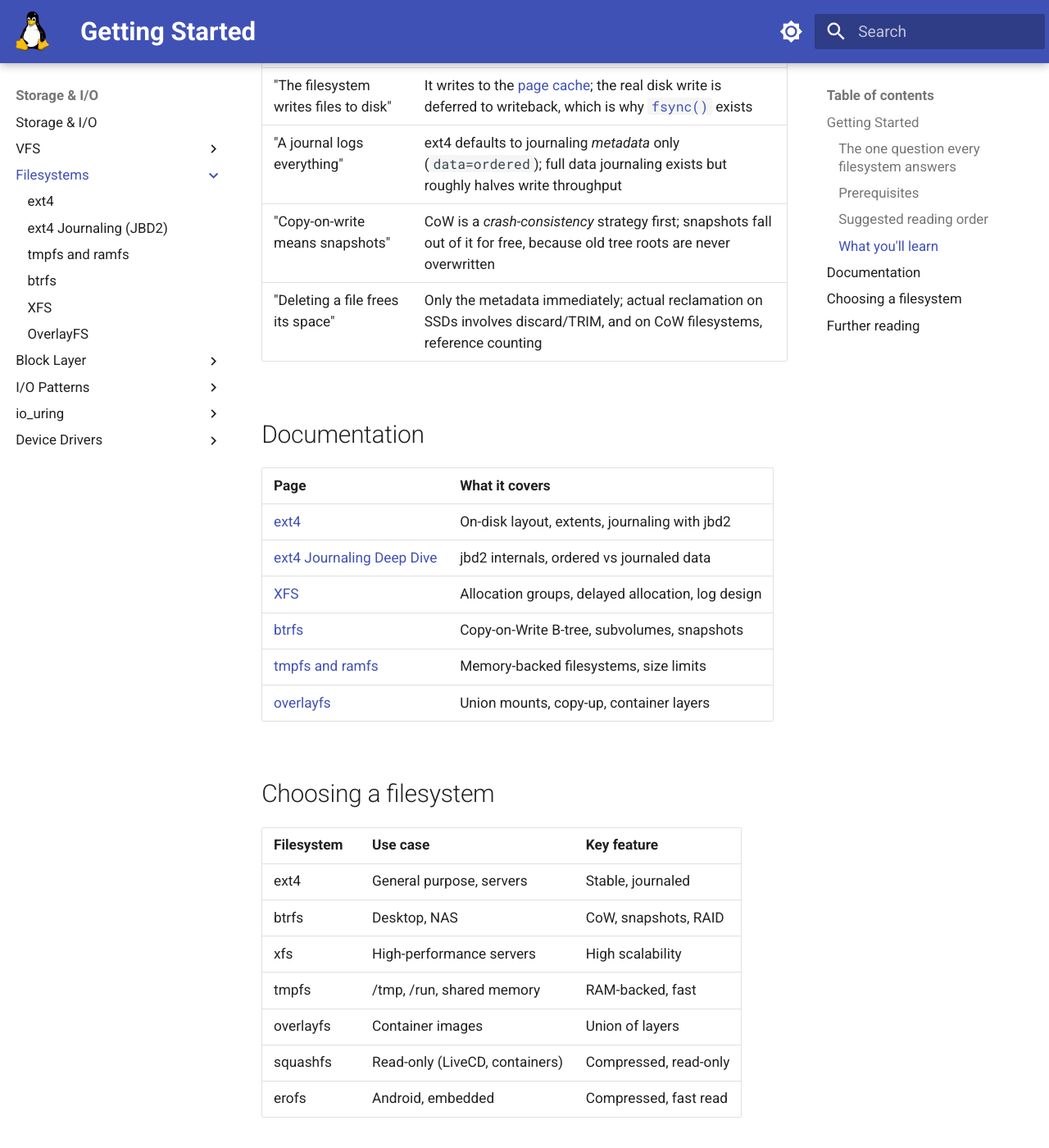
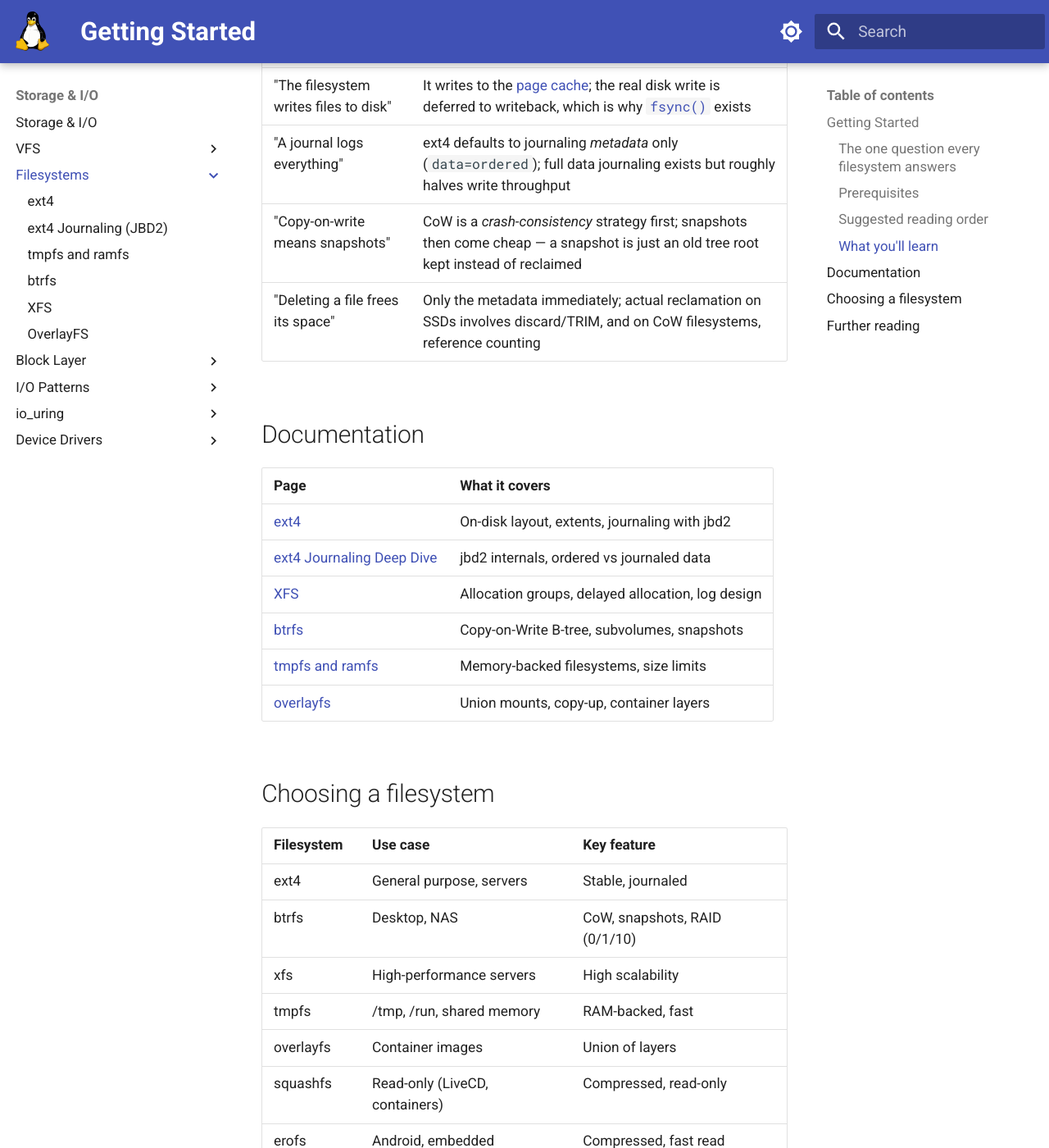
Before and after one commit to laveeshb/linux-kernel-internals, an MkDocs documentation site: the page built from docs/filesystems/README.md, in a window 1280 px wide and 1400 px high, scrolled down 2399 px. Shown: the whole window at 82% size. Built offline with MkDocs 1.6.1 and Material for MkDocs 9.7.7, drawn with Linux system fonts in a browser that asks for light colours.

Commit message:
filesystems: soften CoW-snapshot and btrfs-RAID phrasing (review polish)
'never overwritten' overstated — unreferenced tree roots are reclaimed; a
snapshot is simply an old root kept instead of reclaimed. And scope the btrfs
RAID feature to 0/1/10 (RAID5/6 remains unstable upstream).

```diff
--- a/docs/filesystems/README.md
+++ b/docs/filesystems/README.md
@@ -55,7 +55,7 @@ Familiarity with the [VFS](../vfs/README.md) (the layer above, which dispatches
 |---|---|
 | "The filesystem writes files to disk" | It writes to the [page cache](../mm/page-cache.md); the real disk write is deferred to writeback, which is why [`fsync()`](../io/page-cache-writeback.md) exists |
 | "A journal logs everything" | ext4 defaults to journaling *metadata* only (`data=ordered`); full data journaling exists but roughly halves write throughput |
-| "Copy-on-write means snapshots" | CoW is a *crash-consistency* strategy first; snapshots fall out of it for free, because old tree roots are never overwritten |
+| "Copy-on-write means snapshots" | CoW is a *crash-consistency* strategy first; snapshots then come cheap — a snapshot is just an old tree root kept instead of reclaimed |
 | "Deleting a file frees its space" | Only the metadata immediately; actual reclamation on SSDs involves discard/TRIM, and on CoW filesystems, reference counting |
 
 ## Documentation
@@ -74,7 +74,7 @@ Familiarity with the [VFS](../vfs/README.md) (the layer above, which dispatches
 | Filesystem | Use case | Key feature |
 |-----------|---------|-------------|
 | ext4 | General purpose, servers | Stable, journaled |
-| btrfs | Desktop, NAS | CoW, snapshots, RAID |
+| btrfs | Desktop, NAS | CoW, snapshots, RAID (0/1/10) |
 | xfs | High-performance servers | High scalability |
 | tmpfs | /tmp, /run, shared memory | RAM-backed, fast |
 | overlayfs | Container images | Union of layers |
```
